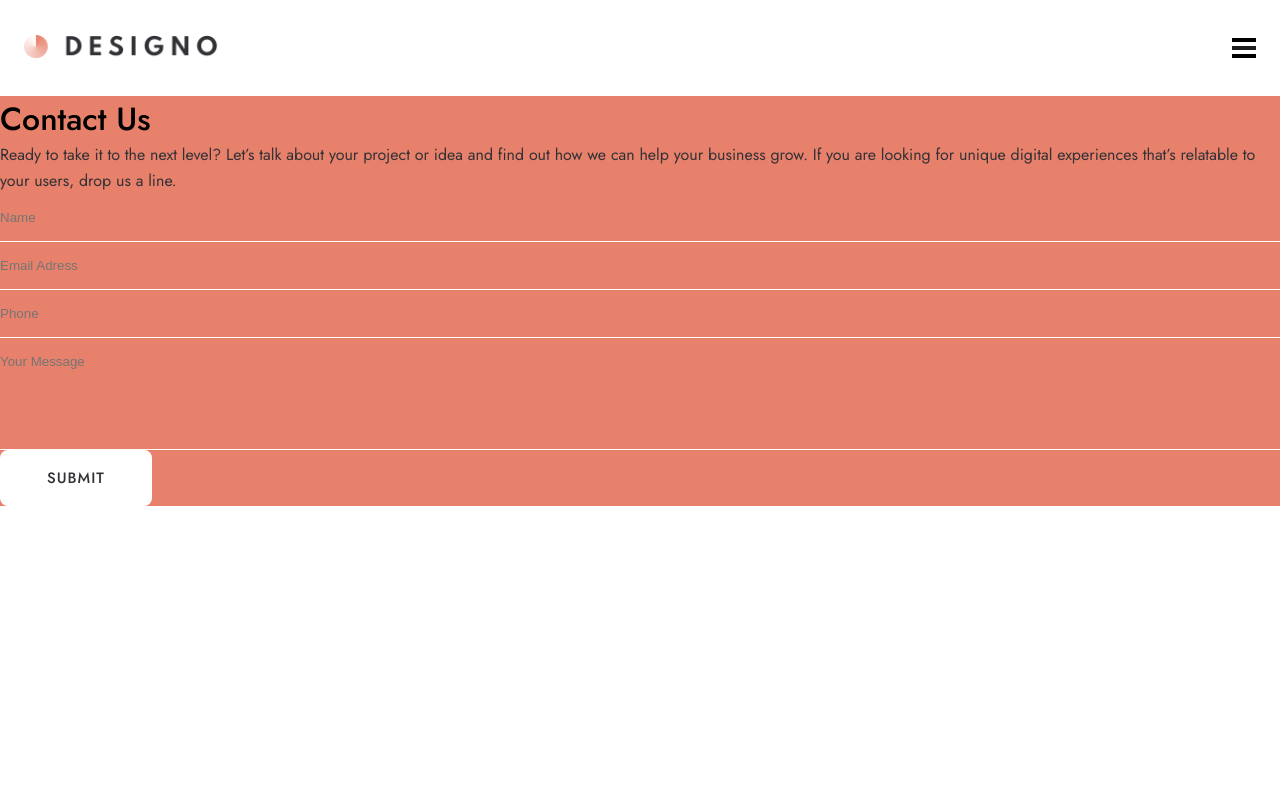
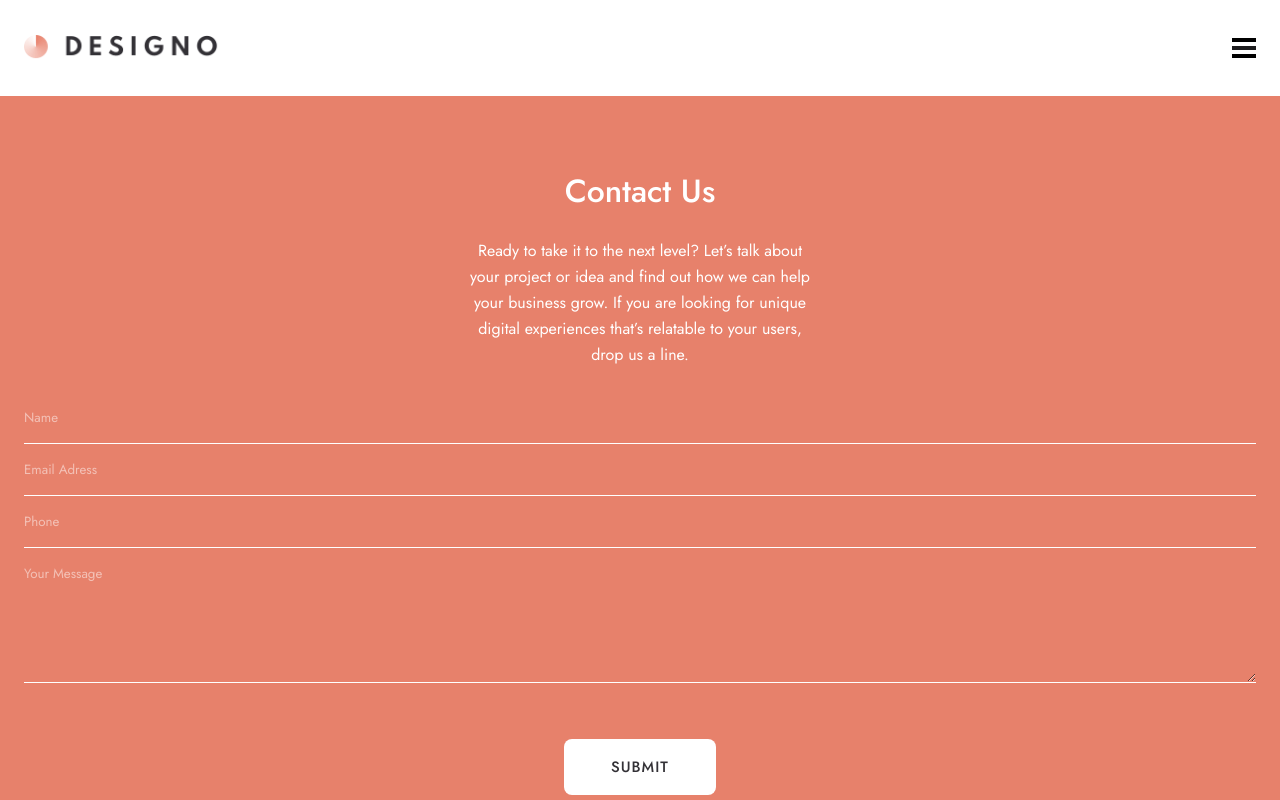
Before and after one commit to RayaneBengaoui/FM_challenge20_designo_multipage, a React (Create React App) app: page /contact in a window 1280 px wide. Shown: the top 800 px of the page. Built offline with nearby package versions, Linux system fonts and the light colour scheme.

Commit message:
Finishing Form styling

```diff
--- a/src/components/Contact/Form.js
+++ b/src/components/Contact/Form.js
@@ -29,14 +29,17 @@ const Form = () => {
           placeholder="Phone"
           required
         />
-        <input
+
+        {/* <input
           className="largeInput"
           type="text"
           name="message"
           id="message"
           placeholder="Your Message"
           required
-        />
+        /> */}
+
+        <textarea placeholder="Your Message" className="largeInput"></textarea>
         <motion.button
           whileHover={{
             scale: 1.1,
@@ -54,19 +57,39 @@ const Form = () => {
 
 const FormStyle = styled.div`
   background-color: var(--peach);
+  display: flex;
+  flex-direction: column;
+  padding: 4.5rem 1.5rem;
 `;
-const Header = styled.div``;
+const Header = styled.div`
+  display: flex;
+  flex-direction: column;
+  align-items: center;
+
+  color: white;
+  text-align: center;
+  p {
+    color: white;
+    padding: 1.5rem 0;
+    max-width: 22rem;
+  }
+`;
 const FormContainer = styled.form`
   display: flex;
   flex-direction: column;
 
   input {
     padding: 1rem 0;
-    border-bottom: solid 1px white;
   }
 
   .largeInput {
     padding-bottom: 5rem;
+    margin: 1rem 0;
+  }
+
+  button {
+    margin-top: 2.5rem;
+    align-self: center;
   }
 `;
 
--- a/src/components/GlobalStyle.js
+++ b/src/components/GlobalStyle.js
@@ -72,10 +72,27 @@ a{
     color:white;
 }
 
-input{
+input, textarea{
     background:none;
     border:none;
     outline:none;
+    font-family: inherit;
+    color:white;
+    border-bottom: solid 1px white;
+
+
+    ::placeholder {
+        color: white;
+        opacity:.5;
+    }
+    :focus{
+        border-bottom: solid 3px white;
+
+        ::placeholder {
+
+        opacity:1;
+    }
+    }
 }
 
 `;
```
